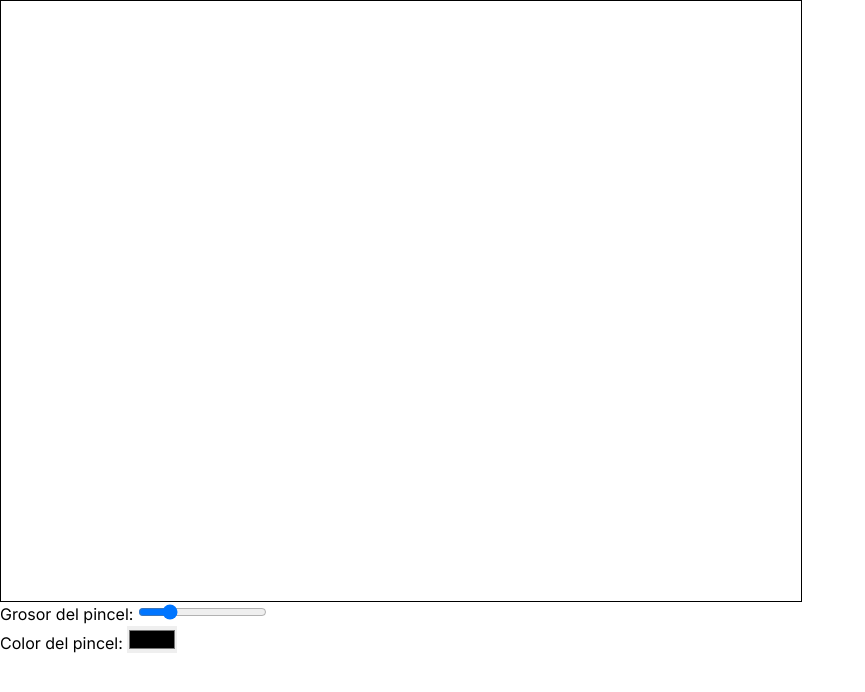
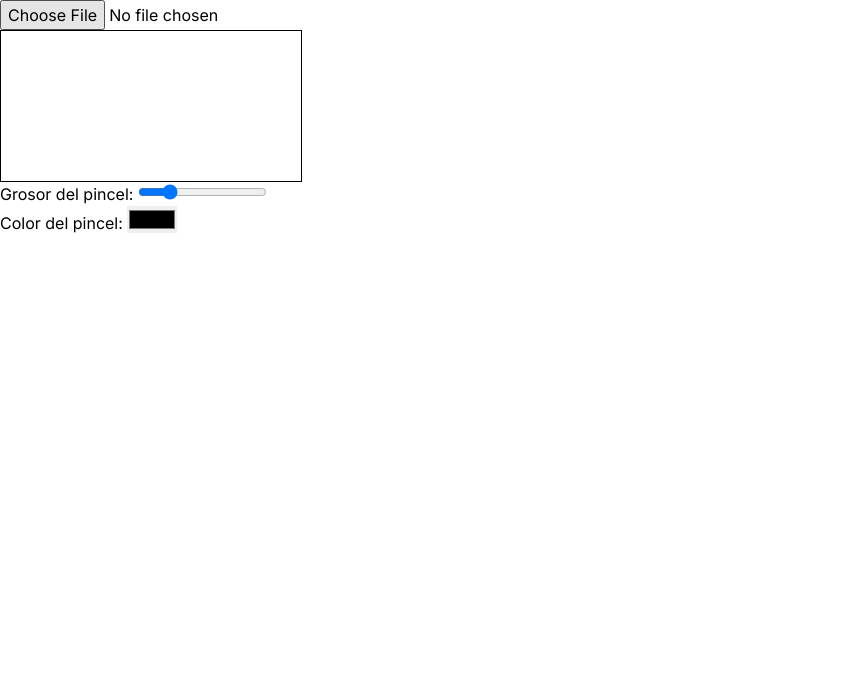
Before and after one commit to maticamisay/cefalometria-software, a Next.js app: page / in a window 1280 px wide. Shown: the top 692 px of the page, without its empty margins (0-865 px from the left). Built offline with nearby package versions, Linux system fonts and the light colour scheme.

Commit message:
feat: added image uploader

```diff
--- a/app/page.js
+++ b/app/page.js
@@ -7,25 +7,60 @@ export default function Trazado() {
   const [isDrawing, setIsDrawing] = useState(false);
   const [lineWidth, setLineWidth] = useState(5);
   const [strokeStyle, setStrokeStyle] = useState("#000000");
+  const [image, setImage] = useState(null);
+  const [imageLoaded, setImageLoaded] = useState(false);
 
+  const handleImageChange = (e) => {
+    const file = e.target.files[0];
+    const reader = new FileReader();
+    reader.onload = (event) => {
+      setImage(event.target.result);
+      setImageLoaded(false);
+    };
+    reader.readAsDataURL(file);
+  };
+
+  const drawImage = useCallback(() => {
+    if (image && canvasRef.current && !imageLoaded) {
+      const canvas = canvasRef.current;
+      const context = canvas.getContext("2d");
+      const img = new Image();
+      img.onload = () => {
+        // Ajusta el tamaño del canvas al de la imagen
+        canvas.width = img.width;
+        canvas.height = img.height;
+        context.drawImage(img, 0, 0);
+        setImageLoaded(true); // Set the image as loaded
+      };
+      img.src = image;
+    }
+  }, [image, imageLoaded]);
+
+  useEffect(() => {
+    drawImage();
+  }, [drawImage]);
+
+  // Llama a drawImage cuando la imagen cambie
+  useEffect(() => {
+    drawImage();
+  }, [drawImage]);
   const startDrawing = useCallback(
     (e) => {
-      const canvas = canvasRef.current;
-      const context = canvas.getContext("2d");
+      if (!imageLoaded) return; // Verifica que la imagen esté cargada
+      const context = canvasRef.current.getContext("2d");
       context.strokeStyle = strokeStyle;
       context.lineWidth = lineWidth;
       context.beginPath();
       context.moveTo(e.nativeEvent.offsetX, e.nativeEvent.offsetY);
       setIsDrawing(true);
     },
-    [lineWidth, strokeStyle]
+    [imageLoaded, lineWidth, strokeStyle]
   );
 
   const draw = useCallback(
     (e) => {
       if (!isDrawing) return;
-      const canvas = canvasRef.current;
-      const context = canvas.getContext("2d");
+      const context = canvasRef.current.getContext("2d");
       context.lineTo(e.nativeEvent.offsetX, e.nativeEvent.offsetY);
       context.stroke();
     },
@@ -33,28 +68,26 @@ export default function Trazado() {
   );
 
   const finishDrawing = useCallback(() => {
-    const canvas = canvasRef.current;
-    const context = canvas.getContext("2d");
+    if (!isDrawing) return;
+    const context = canvasRef.current.getContext("2d");
     context.closePath();
     setIsDrawing(false);
-  }, []);
+  }, [isDrawing]);
   // Handlers para los controles de la barra de herramientas
   const handleLineWidthChange = (e) => setLineWidth(e.target.value);
   const handleStrokeStyleChange = (e) => setStrokeStyle(e.target.value);
 
   return (
     <div>
+      <input type="file" onChange={handleImageChange} accept="image/*" />
       <canvas
         ref={canvasRef}
-        width={800}
-        height={600}
         style={{ border: "1px solid #000" }}
         onMouseDown={startDrawing}
         onMouseMove={draw}
         onMouseUp={finishDrawing}
-        onMouseOut={finishDrawing}
+        onMouseLeave={finishDrawing}
       />
-
       <div>
         <label htmlFor="lineWidth">Grosor del pincel: </label>
         <input
@@ -63,17 +96,16 @@ export default function Trazado() {
           min="1"
           max="20"
           value={lineWidth}
-          onChange={handleLineWidthChange}
+          onChange={(e) => setLineWidth(e.target.value)}
         />
       </div>
-
       <div>
         <label htmlFor="strokeStyle">Color del pincel: </label>
         <input
           id="strokeStyle"
           type="color"
           value={strokeStyle}
-          onChange={handleStrokeStyleChange}
+          onChange={(e) => setStrokeStyle(e.target.value)}
         />
       </div>
     </div>
```
Also changed, not shown: public/cefalometrica.jpg (added).
